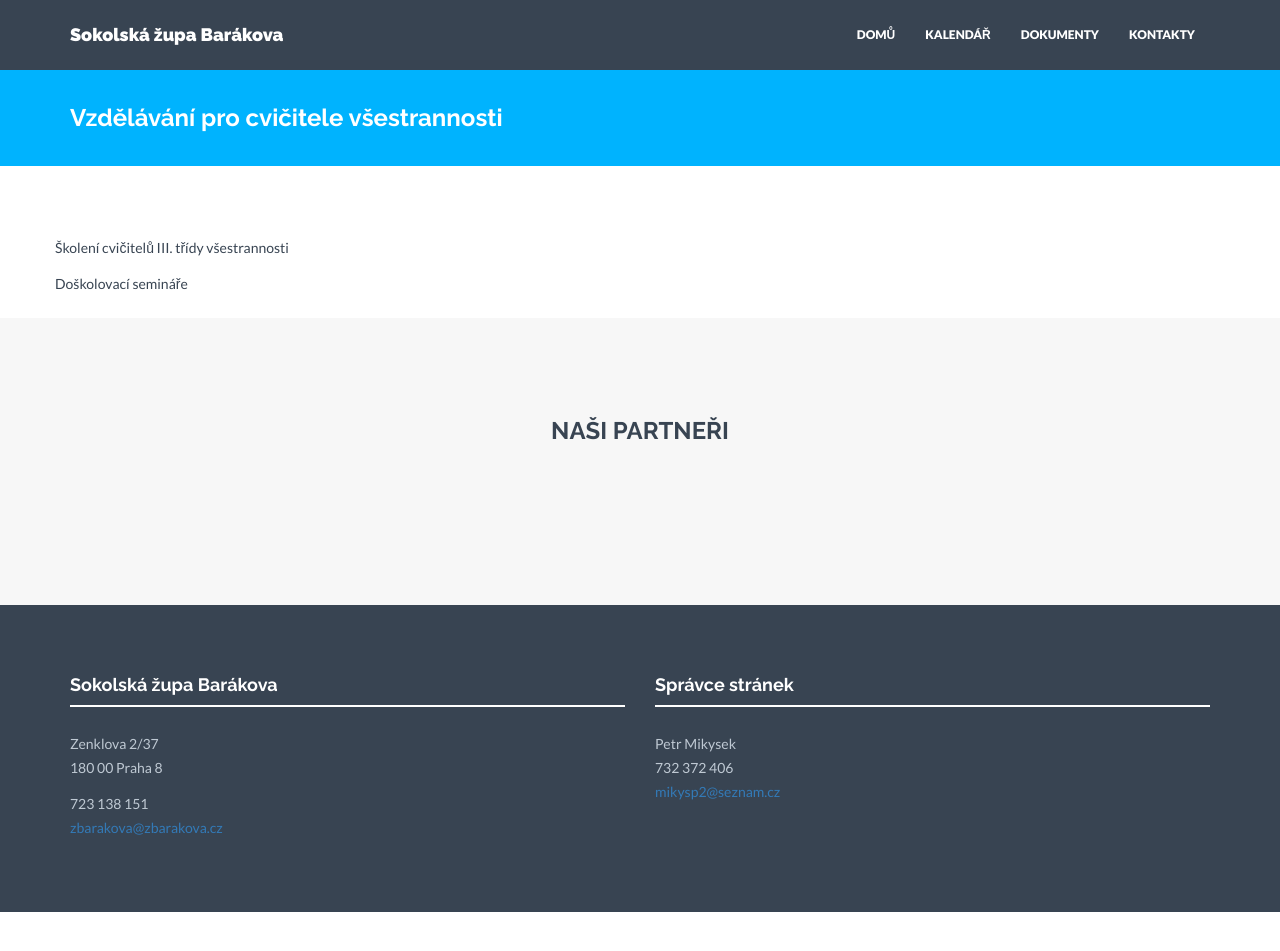
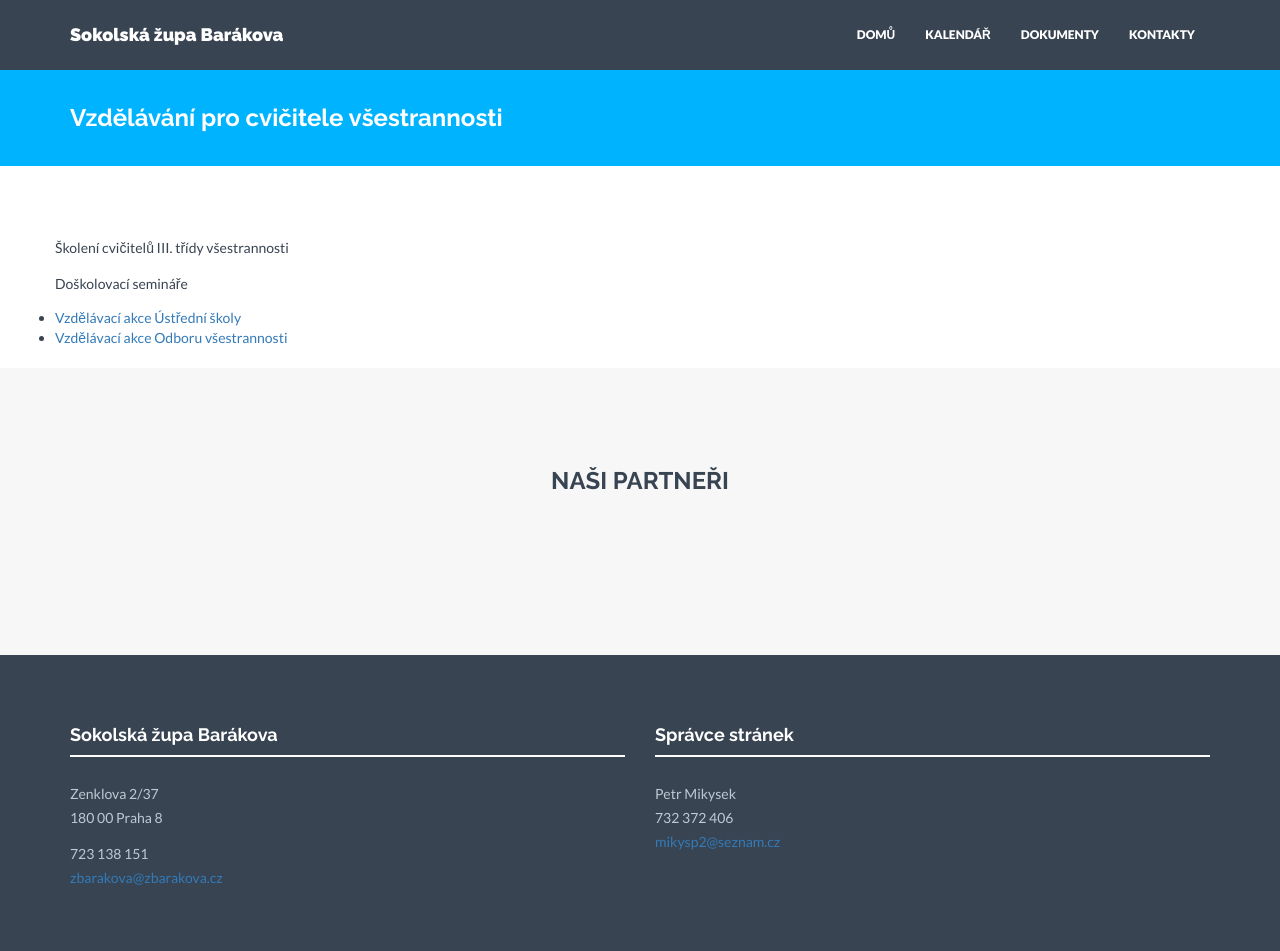
Before and after one commit to milanhybner/zbarakova.cz, a Jekyll site: the page built from ov/vzdelavani.md, in a window 1280 px wide and 962 px high. Shown: the top 951 px of the window. Built offline with Jekyll 4.4.1, drawn with Linux system fonts in a browser that asks for light colours; nearby versions of some CDN libraries.

Commit message:
Update vzdelavani.md

```diff
--- a/ov/vzdelavani.md
+++ b/ov/vzdelavani.md
@@ -6,3 +6,6 @@ nazev: Vzdělávání pro cvičitele všestrannosti
 Školení cvičitelů III. třídy všestrannosti
 
 Doškolovací semináře
+
+* [Vzdělávací akce Ústřední školy](http://sokol.eu/obsah/234/seminare-a-skoleni)
+* [Vzdělávací akce Odboru všestrannosti](http://sokol.eu/obsah/5360/vzdelavani-odbor-vsestrannosti)
```
